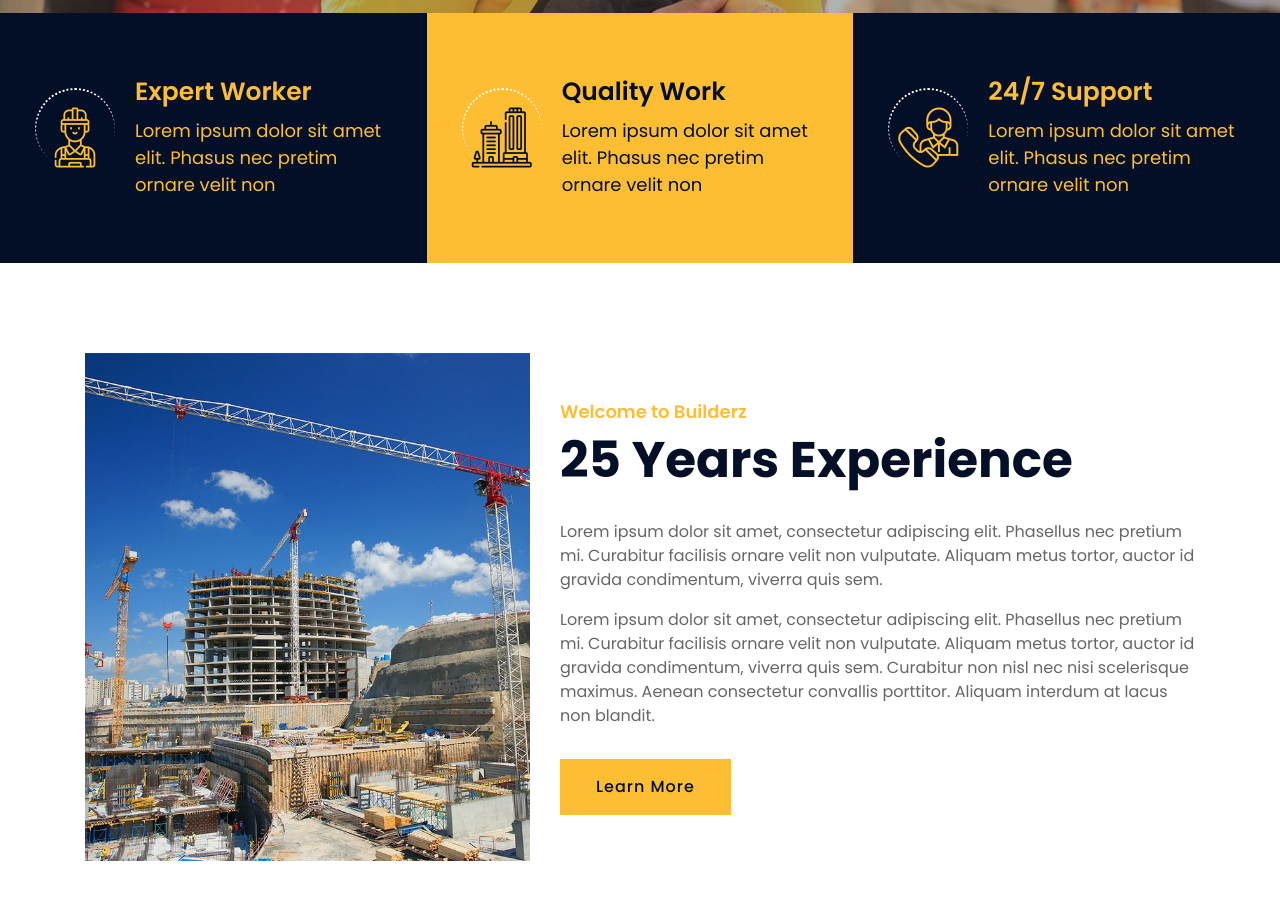
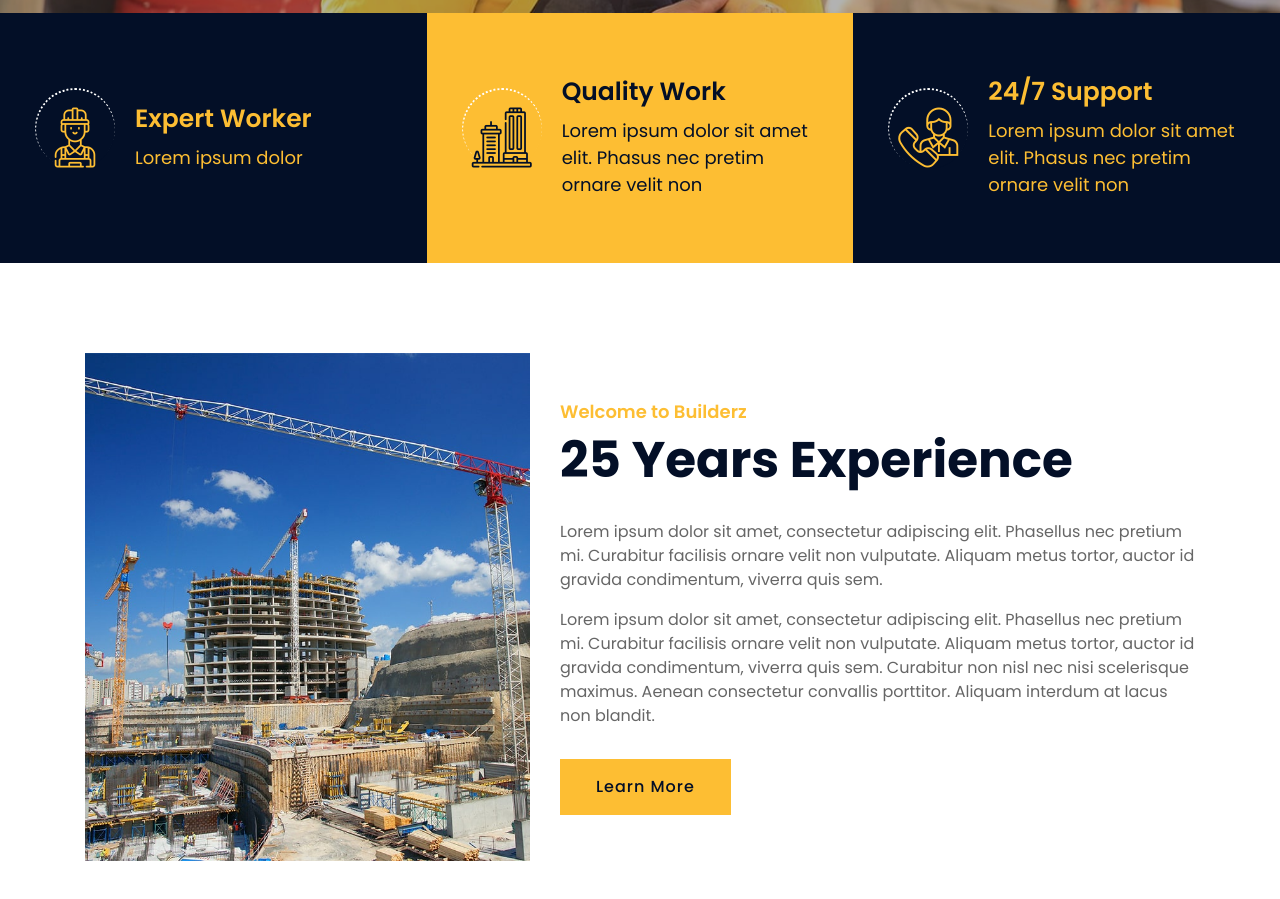
Before and after one commit to 64JohnKariuki/Mosdon, a plain HTML site: page index.html in a window 1280 px wide. Shown: the part 788-1687 px from the top of the page. Drawn offline with nearby package versions, Linux system fonts and the light colour scheme.

Commit message:
"Updated index.html: changed company name from 'Builderz' to 'Mosdon', updated experience from 25 to 15 years, and replaced Lorem ipsum text with new content."

```diff
--- a/index.html
+++ b/index.html
@@ -189,10 +189,7 @@
                 </div>
                 <div class="feature-text">
                   <h3>Expert Worker</h3>
-                  <p>
-                    Lorem ipsum dolor sit amet elit. Phasus nec pretim ornare
-                    velit non
-                  </p>
+                  <p>Lorem ipsum dolor</p>
                 </div>
               </div>
             </div>
```
